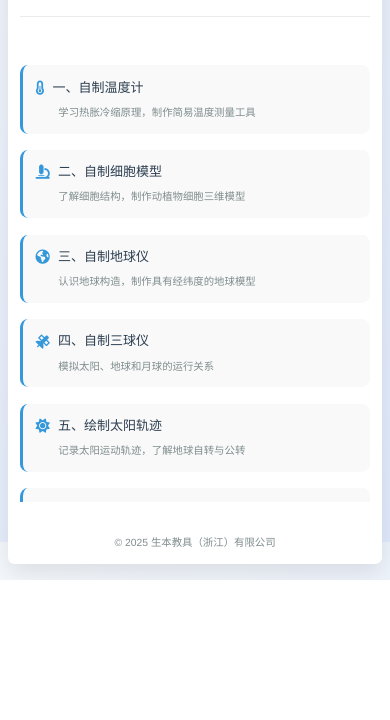
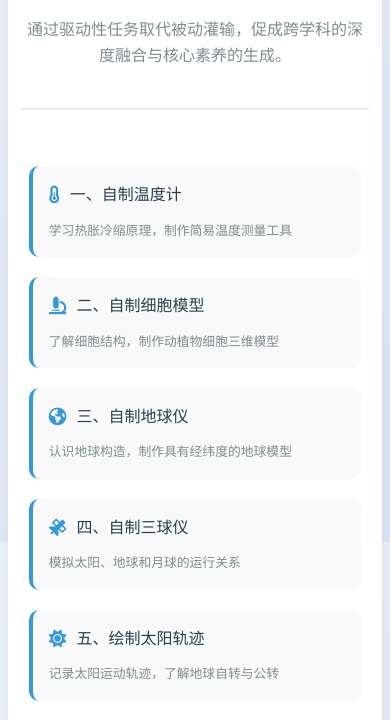
Before and after one commit to xiao103/XMH-Grade7-ZJ, a plain HTML site: page index.html in a window 390 px wide. Shown: the part 302-1022 px from the top of the page. Before the commit the page ends 882 px from the top, so only its background shows below. Drawn offline with Linux system fonts and the light colour scheme.

Commit message:
Update index.html

```diff
--- a/index.html
+++ b/index.html
@@ -26,7 +26,7 @@
 
     html, body {
       height: 100%;
-      font-size: 16px;
+      width: 100%;
     }
 
     body {
@@ -35,29 +35,30 @@
       background: linear-gradient(135deg, var(--background-light) 0%, var(--background-lighter) 100%);
       color: var(--text-color);
       min-height: 100vh;
-      padding: 1.25rem;
       display: flex;
       flex-direction: column;
       align-items: center;
       justify-content: center;
+      padding: 1rem;
     }
 
     .container {
       max-width: 64rem;
       width: 100%;
       background: white;
-      padding: 1.875rem;
+      padding: 1.5rem;
       border-radius: 0.9375rem;
       box-shadow: 0 0.625rem 1.875rem var(--shadow);
-      margin: auto;
       display: flex;
       flex-direction: column;
-      min-height: 0; /* 允许容器收缩 */
+      flex: 1 1 auto;
+      min-height: min-content;
+      max-height: 100%;
     }
 
     .header {
       text-align: center;
-      margin-bottom: 1.875rem;
+      margin-bottom: 1.5rem;
       padding-bottom: 1.25rem;
       border-bottom: 0.125rem solid #eaeaea;
       flex-shrink: 0;
@@ -85,10 +86,11 @@
       display: grid;
       grid-template-columns: repeat(auto-fit, minmax(min(100%, 20rem), 1fr));
       gap: 1.25rem;
-      margin-top: 1.875rem;
-      flex: 1; /* 占据剩余空间 */
-      overflow-y: auto; /* 允许内容滚动 */
-      max-height: 60vh; /* 限制最大高度 */
+      margin-top: 1.5rem;
+      flex: 1 1 auto;
+      align-content: start;
+      overflow-y: auto;
+      padding: 0.5rem;
     }
 
     .project-item {
@@ -101,7 +103,8 @@
       display: flex;
       flex-direction: column;
       justify-content: center;
-      min-height: 6rem; /* 设置最小高度 */
+      min-height: 7rem;
+      aspect-ratio: 16/9;
     }
 
     .project-item:hover {
@@ -117,6 +120,7 @@
       color: var(--secondary-color);
       font-weight: 500;
       font-size: clamp(1rem, 2.5vw, 1.1rem);
+      flex: 0 0 auto;
     }
 
     .project-link i {
@@ -132,13 +136,16 @@
     .project-desc {
       color: var(--light-gray);
       font-size: clamp(0.8rem, 2vw, 0.9rem);
-      margin-top: 0.5rem;
-      margin-left: 1.75rem;
+      margin-top: 0.8rem;
+      margin-left: 0;
+      flex: 1 1 auto;
+      display: flex;
+      align-items: center;
     }
 
     .footer {
       text-align: center;
-      margin-top: 2.5rem;
+      margin-top: 2rem;
       color: var(--light-gray);
       font-size: clamp(0.8rem, 2vw, 0.9rem);
       flex-shrink: 0;
@@ -152,41 +159,39 @@
 
     /* 响应式设计 */
     @media (max-width: 768px) {
-      html {
-        font-size: 14px;
-      }
-
       body {
-        padding: 0.625rem;
+        padding: 0.5rem;
+        display: block;
+        height: auto;
         min-height: 100vh;
-        height: auto;
       }
 
       .container {
-        padding: 1.25rem;
-        margin: 0.625rem;
+        padding: 1rem;
+        margin: 0.5rem auto;
         border-radius: 0.625rem;
         min-height: auto;
+        height: auto;
       }
 
       .project-list {
         grid-template-columns: 1fr;
-        max-height: none; /* 移除高度限制 */
+        overflow-y: visible;
+      }
+
+      .project-item {
+        aspect-ratio: unset;
+        min-height: 5.5rem;
       }
     }
 
     @media (max-width: 480px) {
-      html {
-        font-size: 13px;
-      }
-
       .container {
-        padding: 0.9375rem;
-        border-radius: 0.5rem;
+        padding: 0.8rem;
       }
 
       .project-item {
-        padding: 0.9375rem;
+        padding: 1rem;
         min-height: 5rem;
       }
     }
@@ -201,32 +206,18 @@
       }
     }
 
-    /* 针对非常高的屏幕 */
-    @media (min-height: 1000px) {
-      .project-list {
-        max-height: 70vh;
-      }
-    }
-
-    /* 针对横屏模式 */
-    @media (max-height: 500px) and (orientation: landscape) {
+    @media (max-height: 700px) and (orientation: landscape) {
       .container {
-        padding: 0.8rem;
+        max-height: 95vh;
       }
 
-      .header {
-        margin-bottom: 1rem;
-        padding-bottom: 0.8rem;
+      .project-list {
+        grid-template-columns: repeat(auto-fit, minmax(16rem, 1fr));
       }
 
       .project-item {
-        padding: 0.8rem;
-        min-height: 4.5rem;
-      }
-
-      .project-list {
-        gap: 0.8rem;
-        margin-top: 1rem;
+        min-height: 6rem;
+        padding: 1rem;
       }
     }
   </style>
@@ -348,38 +339,43 @@
 
   <script>
     // 添加简单的交互效果
-    document.addEventListener('DOMContentLoaded', function() {
+    document。addEventListener('DOMContentLoaded'， function() {
       const projectItems = document.querySelectorAll('.project-item');
 
       projectItems.forEach(item => {
         item.addEventListener('click', function() {
           const link = this.querySelector('a');
           if (link) {
-            window.location.href = link.href;
+            window。location。href = link。href;
           }
         });
       });
 
-      // 动态调整项目列表的最大高度
-      function adjustMaxHeight() {
-        const projectList = document.querySelector('.project-list');
-        const header = document.querySelector('.header');
+      // 根据可用高度调整项目区块大小
+      function adjustItemsHeight() {
+        const container = document.querySelector('.container');
+        const projectList = document。querySelector('.project-list');
+        const header = document。querySelector('.header');
         const footer = document.querySelector('.footer');
-        const container = document.querySelector('.container');
 
-        if (window.innerHeight > 600) {
-          const availableHeight = window.innerHeight - header.offsetHeight - footer.offsetHeight - 100;
-          projectList.style.maxHeight = availableHeight + 'px';
-        } else {
-          projectList.style.maxHeight = 'none';
+        // 计算可用高度
+        const availableHeight = window.innerHeight -
+                               header.offsetHeight -
+                               footer.offsetHeight -
+                               parseInt(getComputedStyle(container)。paddingTop) -
+                               parseInt(getComputedStyle(container)。paddingBottom) - 50;
+
+        // 设置项目列表的最大高度
+        if (availableHeight > 400) {
+          projectList。style。maxHeight = availableHeight + 'px';
         }
       }
 
       // 初始调整
-      adjustMaxHeight();
+      adjustItemsHeight();
 
       // 窗口大小变化时调整
-      window.addEventListener('resize', adjustMaxHeight);
+      window。addEventListener('resize', adjustItemsHeight);
     });
   </script>
 </body>
```
